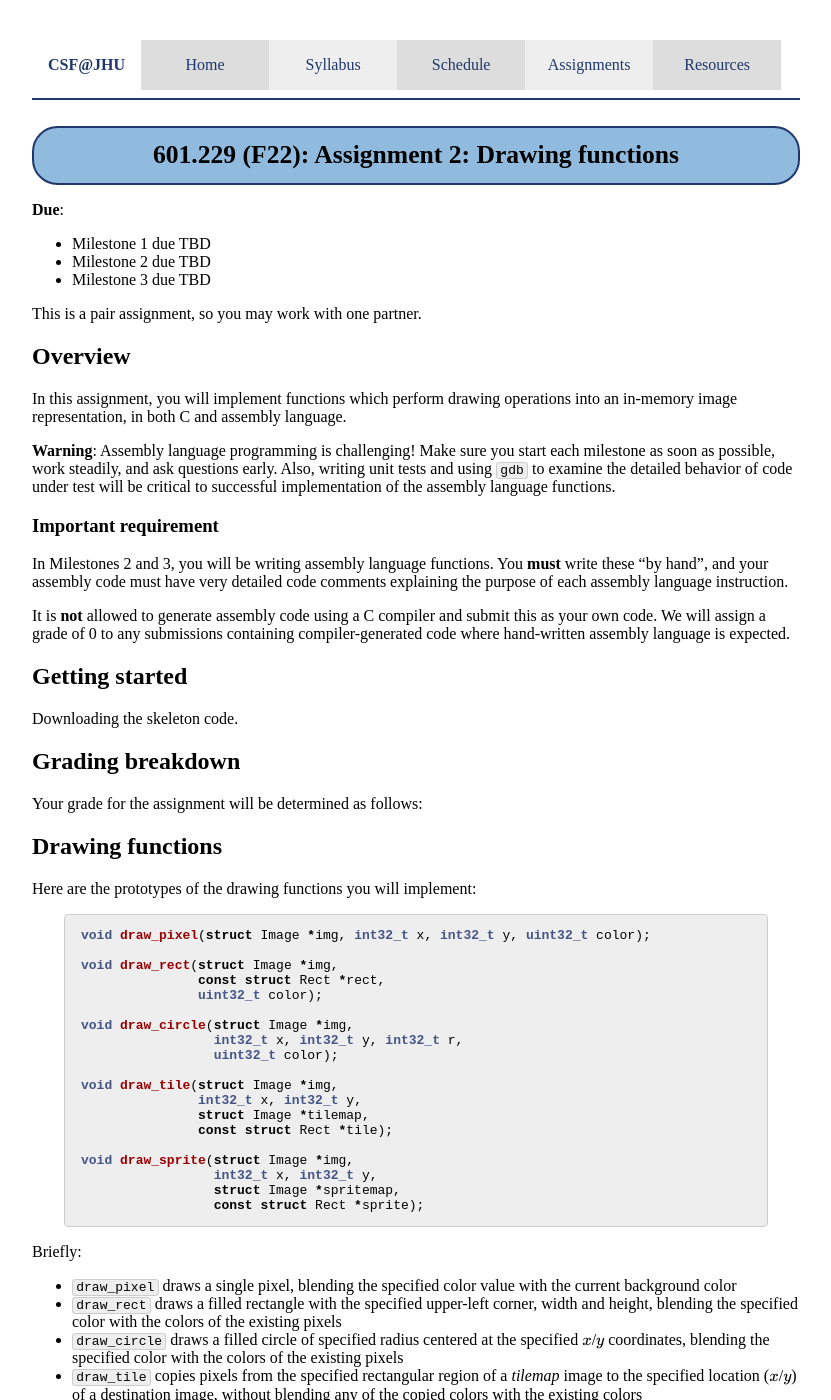
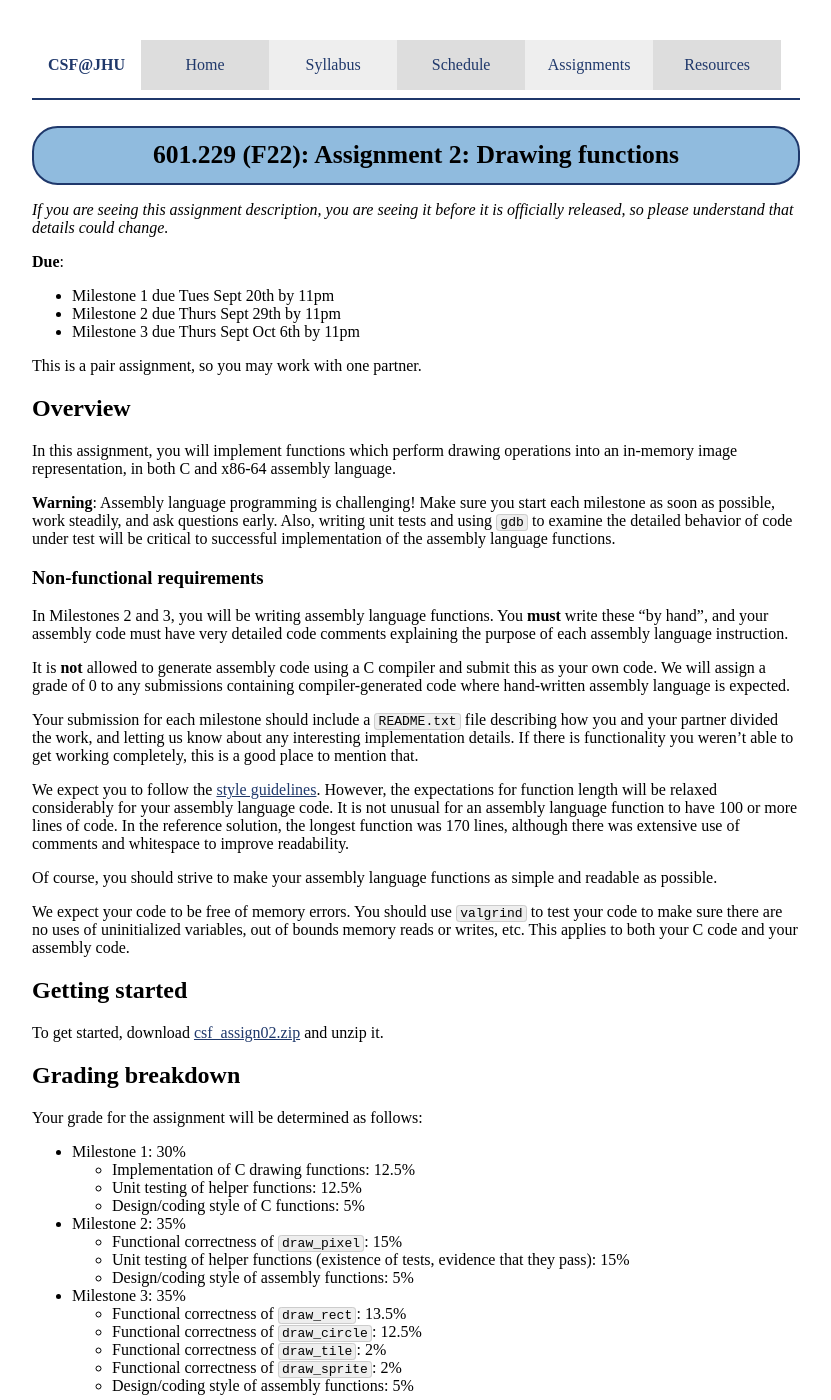
Before and after one commit to jhucsf/fall2022, a Jekyll site: the page built from assign/assign02.md, in a window 1280 px wide and 1400 px high. Shown: the whole window, without its empty margins (224-1055 px from the left). Built offline with Jekyll 4.4.1, drawn with Linux system fonts in a browser that asks for light colours; formulas are drawn with MathJax 3; some of the changed text lies outside the part shown.

Commit message:
this is close to being ready?

````diff
--- a/assign/assign02.md
+++ b/assign/assign02.md
@@ -3,18 +3,22 @@ layout: mathjax
 title: "Assignment 2: Drawing functions"
 ---
 
+*If you are seeing this assignment description, you are seeing it before
+it is officially released, so please understand that details could
+change.*
+
 **Due**:
 
-* Milestone 1 due TBD
-* Milestone 2 due TBD
-* Milestone 3 due TBD
+* Milestone 1 due Tues Sept 20th by 11pm
+* Milestone 2 due Thurs Sept 29th by 11pm
+* Milestone 3 due Thurs Sept Oct 6th by 11pm
 
 This is a pair assignment, so you may work with one partner.
 
 ## Overview
 
 In this assignment, you will implement functions which perform drawing
-operations into an in-memory image representation, in both C and assembly
+operations into an in-memory image representation, in both C and x86-64 assembly
 language.
 
 **Warning**: Assembly language programming is challenging! Make sure
@@ -23,7 +27,7 @@ ask questions early.  Also, writing unit tests and using `gdb` to
 examine the detailed behavior of code under test will be critical
 to successful implementation of the assembly language functions.
 
-### Important requirement
+### Non-functional requirements
 
 In Milestones 2 and 3, you will be writing assembly language functions.
 You **must** write these "by hand", and your assembly code must have
@@ -35,13 +39,50 @@ code using a C compiler and submit this as your own code. We will assign
 a grade of 0 to any submissions containing compiler-generated code
 where hand-written assembly language is expected.
 
+Your submission for each milestone should include a `README.txt` file
+describing how you and your partner divided the work, and letting
+us know about any interesting implementation details. If there is
+functionality you weren't able to get working completely, this is
+a good place to mention that.
+
+We expect you to follow the [style guidelines](style.html).
+However, the expectations for function length will be relaxed considerably
+for your assembly language code. It is not unusual for an assembly language
+function to have 100 or more lines of code. In the reference solution,
+the longest function was 170 lines, although there was extensive use of
+comments and whitespace to improve readability.
+
+Of course, you should strive to make your assembly language functions
+as simple and readable as possible.
+
+We expect your code to be free of memory errors. You should use
+`valgrind` to test your code to make sure there are no uses
+of uninitialized variables, out of bounds memory reads or writes,
+etc.  This applies to both your C code and your assembly code.
+
 ## Getting started
 
-Downloading the skeleton code.
+To get started, download [csf\_assign02.zip](csf_assign02.zip) and
+unzip it.
 
 ## Grading breakdown
 
 Your grade for the assignment will be determined as follows:
+
+* Milestone 1: 30%
+  * Implementation of C drawing functions: 12.5%
+  * Unit testing of helper functions: 12.5%
+  * Design/coding style of C functions: 5%
+* Milestone 2: 35%
+  * Functional correctness of `draw_pixel`: 15%
+  * Unit testing of helper functions (existence of tests, evidence that they pass): 15%
+  * Design/coding style of assembly functions: 5%
+* Milestone 3: 35%
+  * Functional correctness of `draw_rect`: 13.5%
+  * Functional correctness of `draw_circle`: 12.5%
+  * Functional correctness of `draw_tile`: 2%
+  * Functional correctness of `draw_sprite`: 2%
+  * Design/coding style of assembly functions: 5%
 
 ## Drawing functions
 
@@ -377,9 +418,8 @@ write in assembly language, and implementing them is worth only 4 points
 This section contains hints, tips, and general recommendations for how to
 make progress on this assignment.
 
-Note: this section is currently incomplete, and will be updated. However, it
-does have enough information that you could start working on
-[Milestone 1](#milestone-1-c-implementation).
+Note: it's possible that we will update this section. We will let you
+know (in class and on Piazza) if we do.
 
 ### C implementation and helper functions
 
@@ -594,4 +634,16 @@ memory as an array of 8 `unsigned` elements.
 
 ## Submitting
 
-To submit your work.
+To submit your work for a milestone, create a zipfile with all of the code,
+along with your `README.txt`, using a command such as
+
+```
+zip -9r solution.zip *.h *.c *.S Makefile README.txt
+```
+
+Please do not submit object files, executables, PNG image files,
+or other files not mentioned above.
+
+Upload the zipfile to [Gradescope](https://www.gradescope.com) as
+**Assignment 2 MS1**, **Assignment 2 MS2**, or **Assignment 2 MS3**, depending
+on which milestone you are submitting.
````
